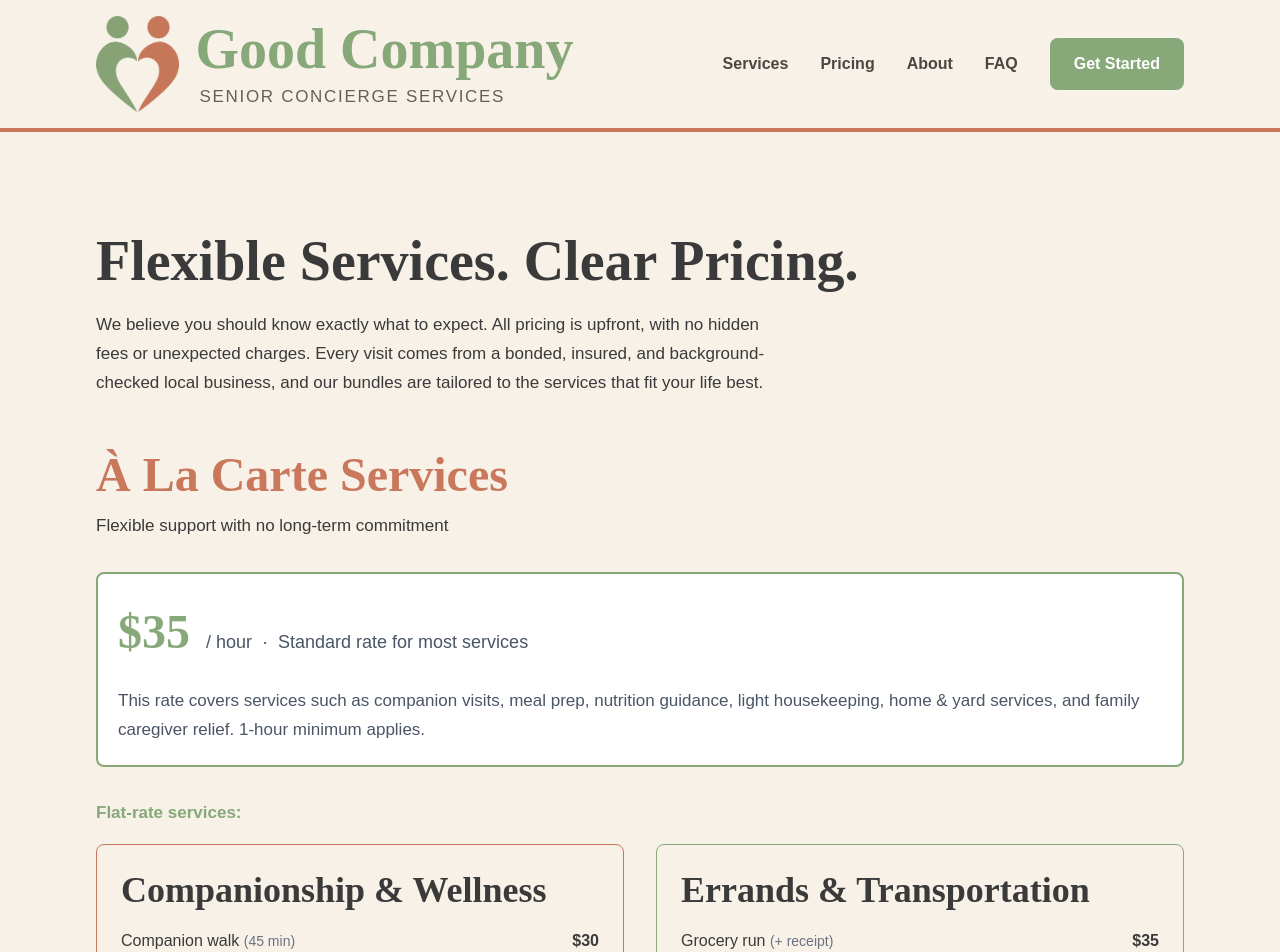
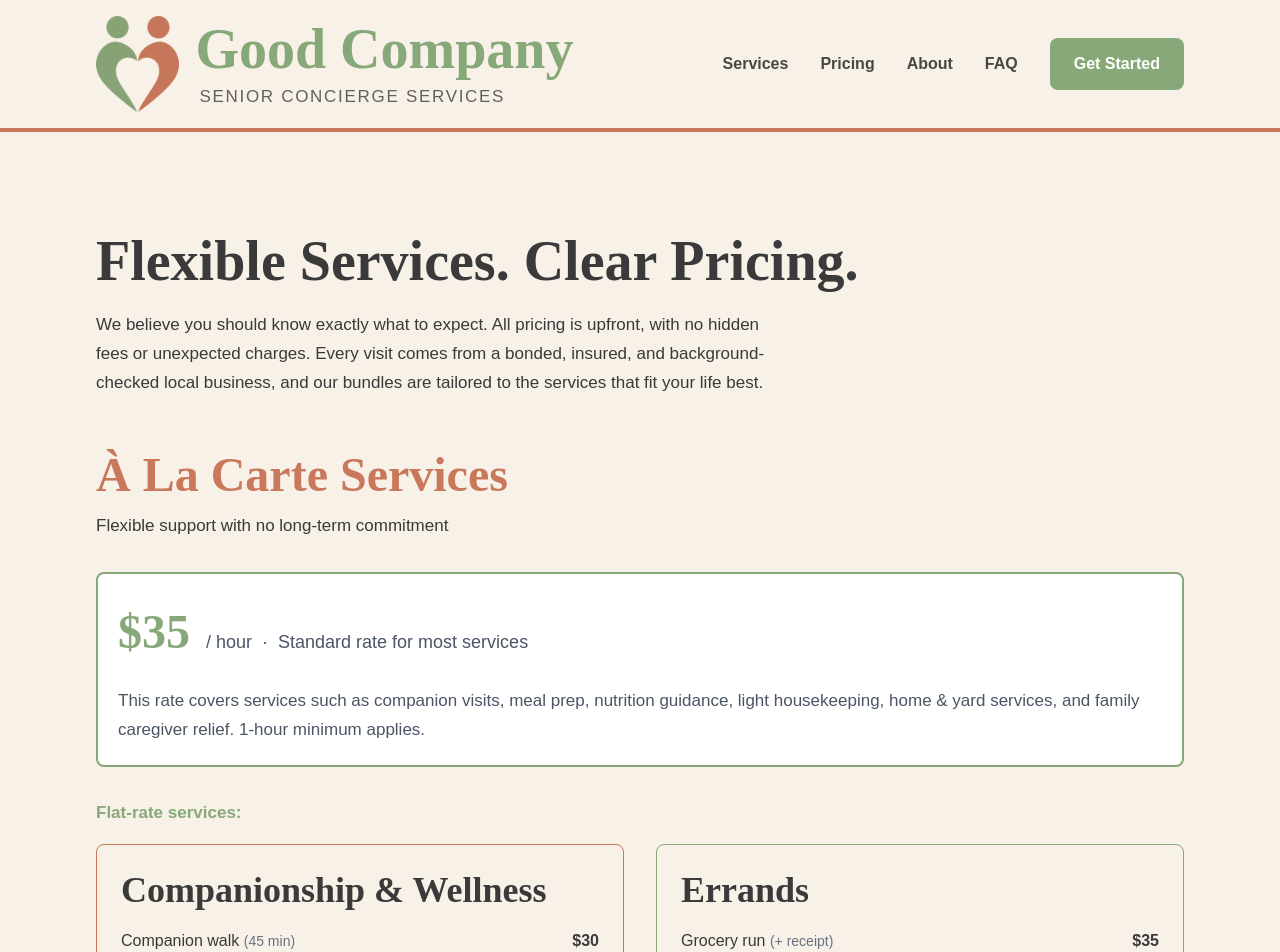
Before and after one commit to GoodCompanySCS/goodcompany-scs, a Next.js app: page /pricing in a window 1280 px wide. Shown: the top 952 px of the page. Built offline with nearby package versions, Linux system fonts and the light colour scheme.

Commit message:
Update page.tsx

```diff
--- a/app/pricing/page.tsx
+++ b/app/pricing/page.tsx
@@ -87,7 +87,7 @@ export default function Pricing() {
 
                 {/* Errands */}
                 <div style={{ borderColor: 'var(--sage)', borderWidth: '1px' }} className="p-6 rounded-lg">
-                  <h3 className="mb-4">Errands & Transportation</h3>
+                  <h3 className="mb-4">Errands</h3>
                   <ul className="space-y-3">
                     <li className="flex justify-between">
                       <span>Grocery run <span className="text-sm text-gray-500">(+ receipt)</span></span>
```
